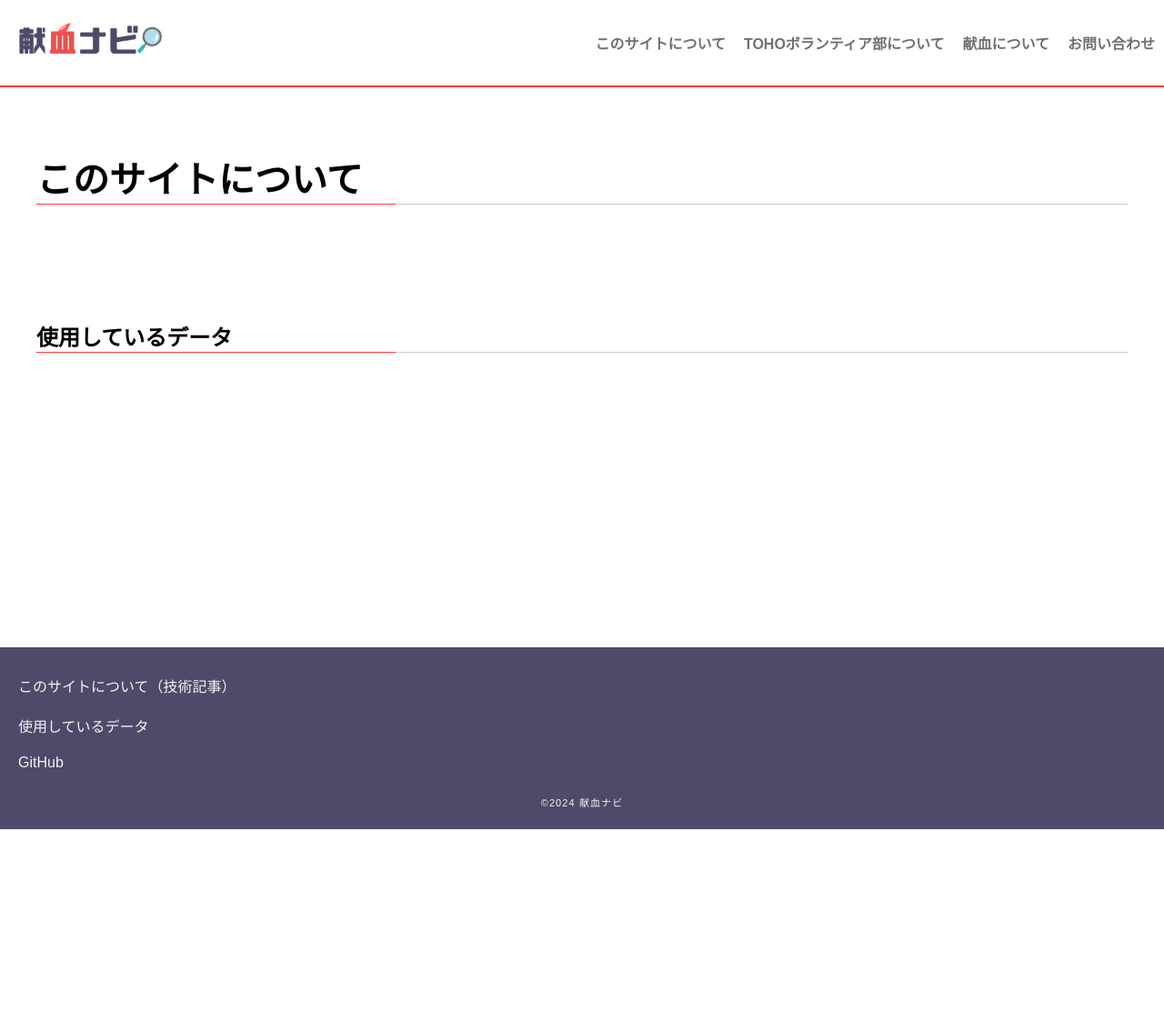
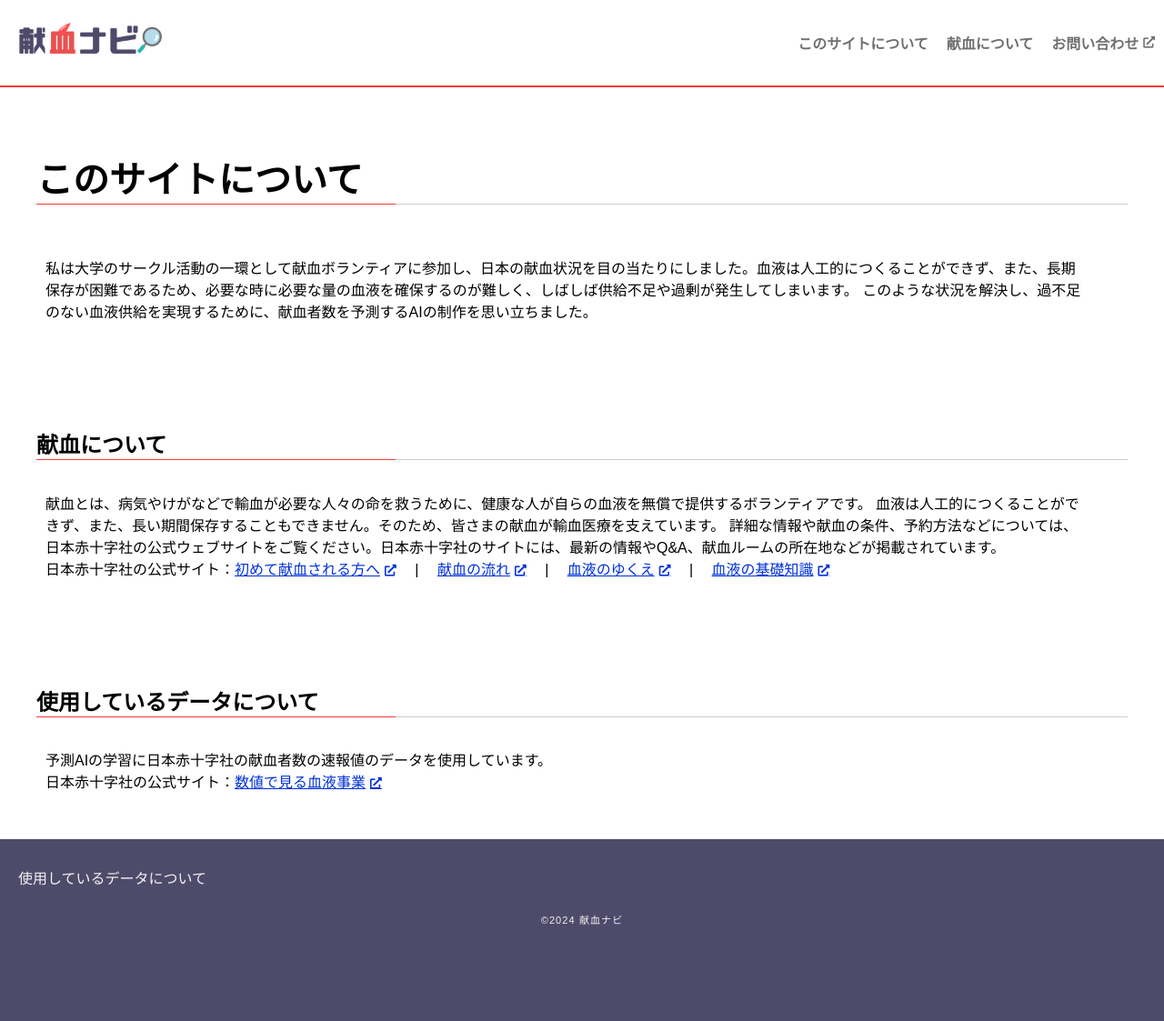
Before and after one commit to 5522079/kenketsu-navi, a Flask app: template templates/aboutsite.html in a window 1280 px wide. Shown: the whole page at 91% size. Before the commit the page ends 912 px from the top, so only its background shows below. Run offline with Flask 3, Linux system fonts and the light colour scheme; the template is opened without the code that fills it, so the values that code supplies are empty; some libraries are stand-ins or nearby versions.

Commit message:
「このサイトについて」を追加

```diff
--- a/static/css/styles.css
+++ b/static/css/styles.css
@@ -119,11 +119,30 @@ body {
     width: 100%;
 }
 
-.data-title {
+.about-title {
     border-bottom: 1px solid transparent;
     border-image: linear-gradient(to right, #FE3939, #FE3939 33%, #CCCCCC 33%, #CCCCCC 100%);
     border-image-slice: 3;
     width: 100%;
+}
+
+.about-title-content {
+    padding-left: 10px;
+    padding-top: 15px;
+    width: 95%;
+}
+
+.jrc-link {
+    text-decoration: underline;
+    color: #0031D8;
+}
+
+a[target="_blank"]:after {
+    font-family: "Font Awesome 5 Free";
+    font-weight: 600;
+    font-size: .8rem;
+    content: "\f35d";
+    margin: 0 0 0 5px;
 }
 
 .content-ai {
--- a/templates/aboutsite.html
+++ b/templates/aboutsite.html
@@ -23,9 +23,8 @@
                 </label>
                 <nav class="nav">
                     <div class="header-menu">
-                        <li><a class="menu__item" href="#">このサイトについて</a></li>
-                        <li><a class="menu__item" href="https://twitter.com/toho_volunteer" target="_blank" rel="noopener noreferrer">TOHOボランティア部について</a></li>
-                        <li><a class="menu__item" href="https://www.jrc.or.jp/donation/" target="_blank" rel="noopener noreferrer">献血について</a></li>
+                        <li><a class="menu__item" href="#bout-site">このサイトについて</a></li>
+                        <li><a class="menu__item" href="#about-bd">献血について</a></li>
                         <li><a class="menu__item" href="https://www.noway-form.com/ja/f/67a48750-b9a1-4f7f-aec1-0d07d2bd0a06" target="_blank" rel="noopener noreferrer">お問い合わせ</a></li>
                     </div>
                 </nav>
@@ -36,12 +35,37 @@
         <div class="base-body">
             <div class="body-heads">
                 <div class="body-head">
-                    <h1 class="body-title">このサイトについて</h1>
+                    <h1 class="body-title" id="about-site">このサイトについて</h1>
+                    <p class="about-title-content">私は大学のサークル活動の一環として献血ボランティアに参加し、日本の献血状況を目の当たりにしました。血液は人工的につくることができず、また、長期保存が困難であるため、必要な時に必要な量の血液を確保するのが難しく、しばしば供給不足や過剰が発生してしまいます。
+                        このような状況を解決し、過不足のない血液供給を実現するために、献血者数を予測するAIの制作を思い立ちました。</p>
                 </div>
             </div>
             <div class="body-contents">
                 <div class="body-content">
-                    <h2 class="data-title">使用しているデータ</h2>
+                    <h2 class="about-title"　id="about-bd">献血について</h2>
+                        <p class="about-title-content">
+                            献血とは、病気やけがなどで輸血が必要な人々の命を救うために、健康な人が自らの血液を無償で提供するボランティアです。
+                            血液は人工的につくることができず、また、長い期間保存することもできません。そのため、皆さまの献血が輸血医療を支えています。
+                            詳細な情報や献血の条件、予約方法などについては、日本赤十字社の公式ウェブサイトをご覧ください。日本赤十字社のサイトには、最新の情報やQ&A、献血ルームの所在地などが掲載されています。
+                            <br>
+                            日本赤十字社の公式サイト：<a class="jrc-link" href="https://www.jrc.or.jp/donation/first/" target="_blank" rel="noopener noreferrer">初めて献血される方へ</a>
+                            &emsp;|&emsp;
+                            <a class="jrc-link" href="https://www.jrc.or.jp/donation/about/" target="_blank" rel="noopener noreferrer">献血の流れ</a>
+                            &emsp;|&emsp;
+                            <a class="jrc-link" href="https://www.jrc.or.jp/donation/first/flow/" target="_blank" rel="noopener noreferrer">血液のゆくえ</a>
+                            &emsp;|&emsp;
+                            <a class="jrc-link" href="https://www.jrc.or.jp/donation/first/knowledge/" target="_blank" rel="noopener noreferrer">血液の基礎知識</a>
+                        </p>
+                </div>
+            </div>
+            <div class="body-contents">
+                <div class="body-content">
+                    <h2 class="about-title" id="about-data">使用しているデータについて</h2>
+                    <p class="about-title-content">
+                        予測AIの学習に日本赤十字社の献血者数の速報値のデータを使用しています。
+                        <br>
+                        日本赤十字社の公式サイト：<a class="jrc-link" href="https://www.jrc.or.jp/donation/blood/data/" target="_blank" rel="noopener noreferrer">数値で見る血液事業</a>
+                    </p>
                 </div>
             </div>
         </div>
@@ -49,9 +73,11 @@
     <footer>
         <div class="footer-ites">
             <ul class="footer-item">
-                <li><a href="#" class="qiita-article" target="_blank" rel="noopener noreferrer">このサイトについて（技術記事）</a></li>
-                <li><a href="https://www.jrc.or.jp/donation/blood/data/" target="_blank" rel="noopener noreferrer">使用しているデータ</a></li>
+                <li><a href="aboutsite.html#about-data">使用しているデータについて</a></li>
+<!--
+                <li><a href="#" target="_blank" rel="noopener noreferrer">このサイトについて（技術記事）</a></li>
                 <li><a href="#" target="_blank" rel="noopener noreferrer">GitHub</a></li>
+-->
             </ul>
         </div>
         <p class="copyright">©2024 献血ナビ</p>
```
Also changed, not shown: templates/index.html (+3 -4 lines).
